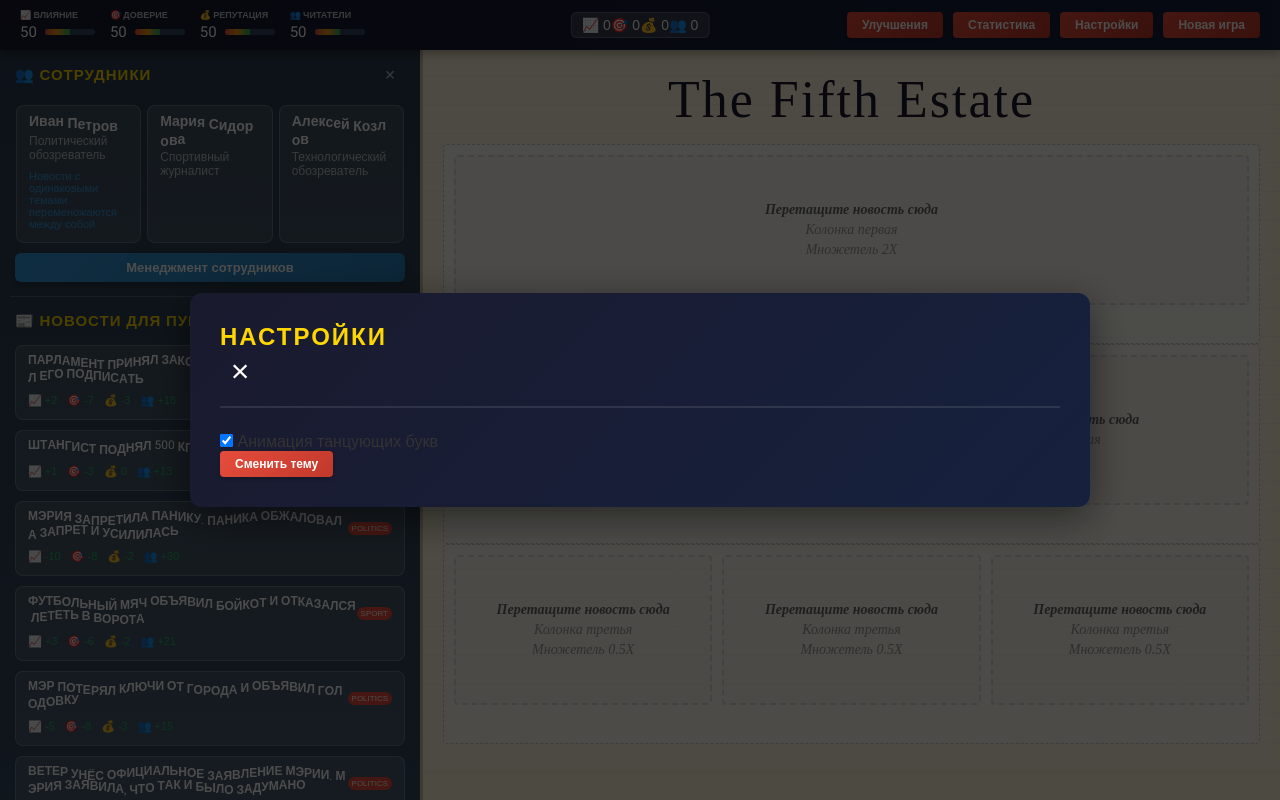
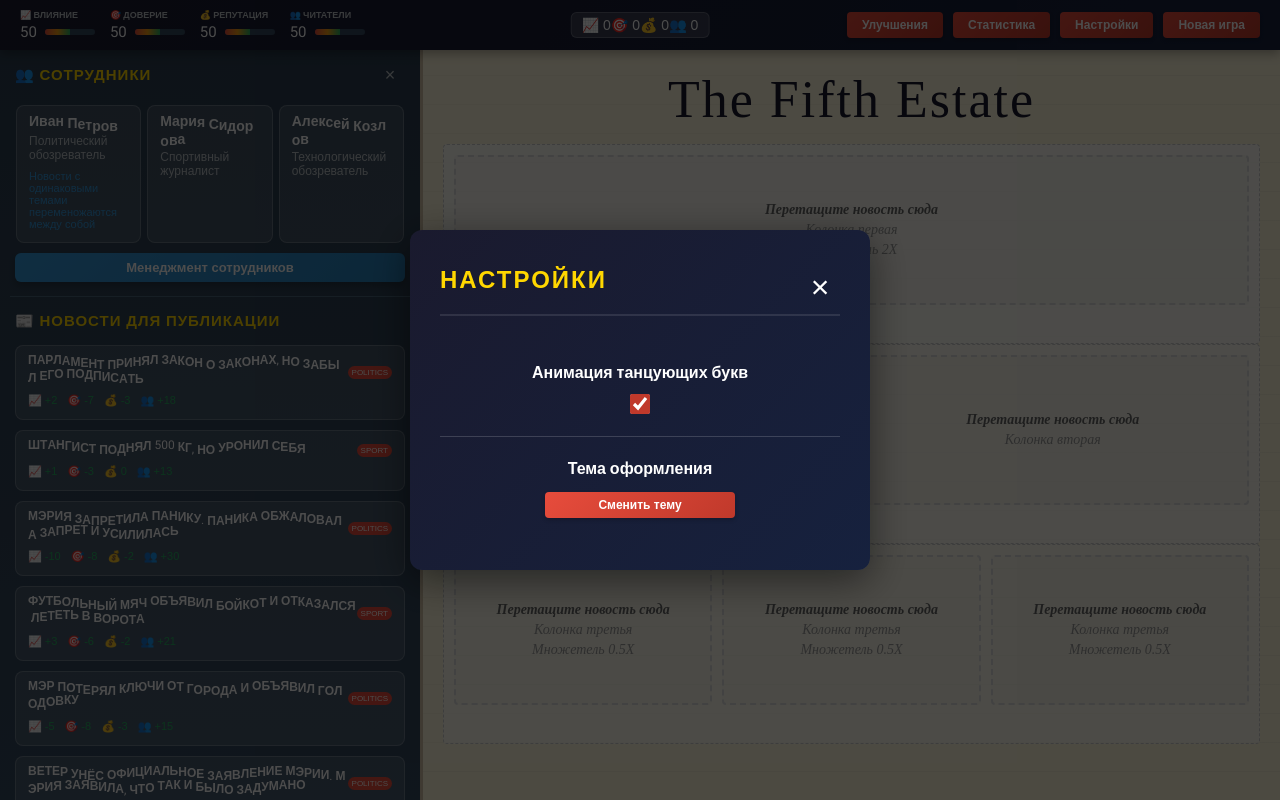
Before and after one commit to rvllvd/the_fifth_estate, a React (Vite) app: page / in a window 1280 px wide. Both pictures are taken after a click on the button "Настройки". Built offline with nearby package versions, Linux system fonts and the light colour scheme; a web font is replaced by a local one.

Commit message:
style for modal setting

```diff
--- a/src/components/SettingsModal.tsx
+++ b/src/components/SettingsModal.tsx
@@ -24,21 +24,42 @@ export default function SettingsModal({ visible, onClose, onToggleTheme }: Props
   if (!visible) return null;
 
   return (
-    <div className="modal show">
-      <div className="modal-content">
-        <div className="modal-header">
-          <h2>Настройки</h2>
-          <button className="close-modal-btn" onClick={onClose}>×</button>
+    <div className="settings-modal modal show">
+      <div
+        className="settings-modal-content modal-content"
+        role="dialog"
+        aria-modal="true"
+        aria-labelledby="settings-modal-title"
+      >
+        <div className="settings-modal-header modal-header">
+          <h2 id="settings-modal-title">Настройки</h2>
+          <button
+            className="close-modal-btn"
+            type="button"
+            onClick={onClose}
+            aria-label="Закрыть настройки"
+          >
+            ×
+          </button>
         </div>
-        <div className="modal-section">
-          <label style={{ cursor: 'pointer' }}>
-            <input type="checkbox" checked={enabled} onChange={toggle} />
-            {' '}Анимация танцующих букв
-          </label>
-        </div>
-        <div className="modal-section">
-          <button className="right-btn" onClick={onToggleTheme}>Сменить тему</button>
-        </div>
+        <section className="settings-options" aria-label="Параметры">
+          <div className="settings-option">
+            <label className="settings-animation-control">
+              <span>Анимация танцующих букв</span>
+              <input type="checkbox" checked={enabled} onChange={toggle} />
+            </label>
+          </div>
+          <div className="settings-option">
+            <span className="settings-option-title">Тема оформления</span>
+            <button
+              className="settings-theme-btn right-btn"
+              type="button"
+              onClick={onToggleTheme}
+            >
+              Сменить тему
+            </button>
+          </div>
+        </section>
       </div>
     </div>
   );
--- a/src/styles/modals.css
+++ b/src/styles/modals.css
@@ -140,6 +140,74 @@
 
 .modal.show .modal-content {
   transform: scale(1);
+}
+
+.settings-modal-content {
+  max-width: 460px;
+}
+
+.settings-modal-header {
+  position: relative;
+  display: flex;
+  justify-content: center;
+  align-items: center;
+  min-height: 56px;
+}
+
+.settings-modal-header .close-modal-btn {
+  position: absolute;
+  right: 0;
+  top: 50%;
+  transform: translateY(-50%);
+}
+
+.settings-modal-header .close-modal-btn:hover {
+  transform: translateY(-50%) rotate(90deg);
+}
+
+.settings-options {
+  display: flex;
+  flex-direction: column;
+}
+
+.settings-option {
+  display: flex;
+  flex-direction: column;
+  align-items: center;
+  justify-content: center;
+  gap: 14px;
+  padding: 22px 12px;
+  text-align: center;
+}
+
+.settings-option + .settings-option {
+  border-top: 1px solid rgba(255, 255, 255, 0.16);
+}
+
+.settings-animation-control {
+  display: flex;
+  flex-direction: column;
+  align-items: center;
+  gap: 12px;
+  cursor: pointer;
+}
+
+.settings-option-title,
+.settings-animation-control span {
+  color: #fff;
+  font-size: 16px;
+  font-weight: 600;
+}
+
+.settings-animation-control input {
+  width: 20px;
+  height: 20px;
+  accent-color: #c0392b;
+  cursor: pointer;
+}
+
+.settings-theme-btn {
+  min-width: 190px;
 }
 
 .modal-header {
--- a/src/styles/themes/dark.css
+++ b/src/styles/themes/dark.css
@@ -409,6 +409,20 @@
   border-bottom-color: #5c4033;
 }
 
+.dark-theme .settings-option + .settings-option {
+  border-top-color: rgba(201, 162, 39, 0.28);
+}
+
+.dark-theme .settings-option-title,
+.dark-theme .settings-animation-control span {
+  color: #e8d5b0;
+  font-family: 'Cinzel', serif;
+}
+
+.dark-theme .settings-animation-control input {
+  accent-color: #c9a227;
+}
+
 .dark-theme .modal-header h2 {
   color: #c9a227;
   font-family: 'Cinzel', serif;
```
